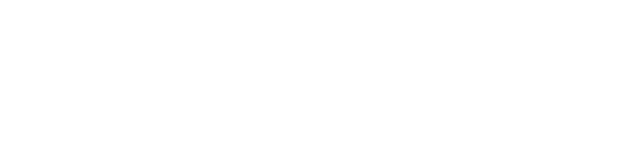
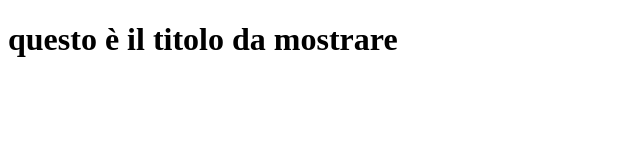
Before and after one commit to giovannitamburini/vue-hello, a plain HTML site: page index.html in a window 1280 px wide. Shown: the whole page, without its empty margins (0-640 px from the left). Drawn offline with nearby package versions, Linux system fonts and the light colour scheme.

Commit message:
added basic version of the exercise

```diff
--- a/index.html
+++ b/index.html
@@ -15,7 +15,9 @@
 
     <div id="app">
 
-        <h1></h1>
+        <h1>
+            {{messageTitle}}
+        </h1>
 
     </div>
 
--- a/js/script.js
+++ b/js/script.js
@@ -11,7 +11,7 @@ const { createApp } = Vue
 createApp({
   data() {
     return {
-
+      messageTitle: 'questo è il titolo da mostrare',
     }
   }
 }).mount('#app')
```
